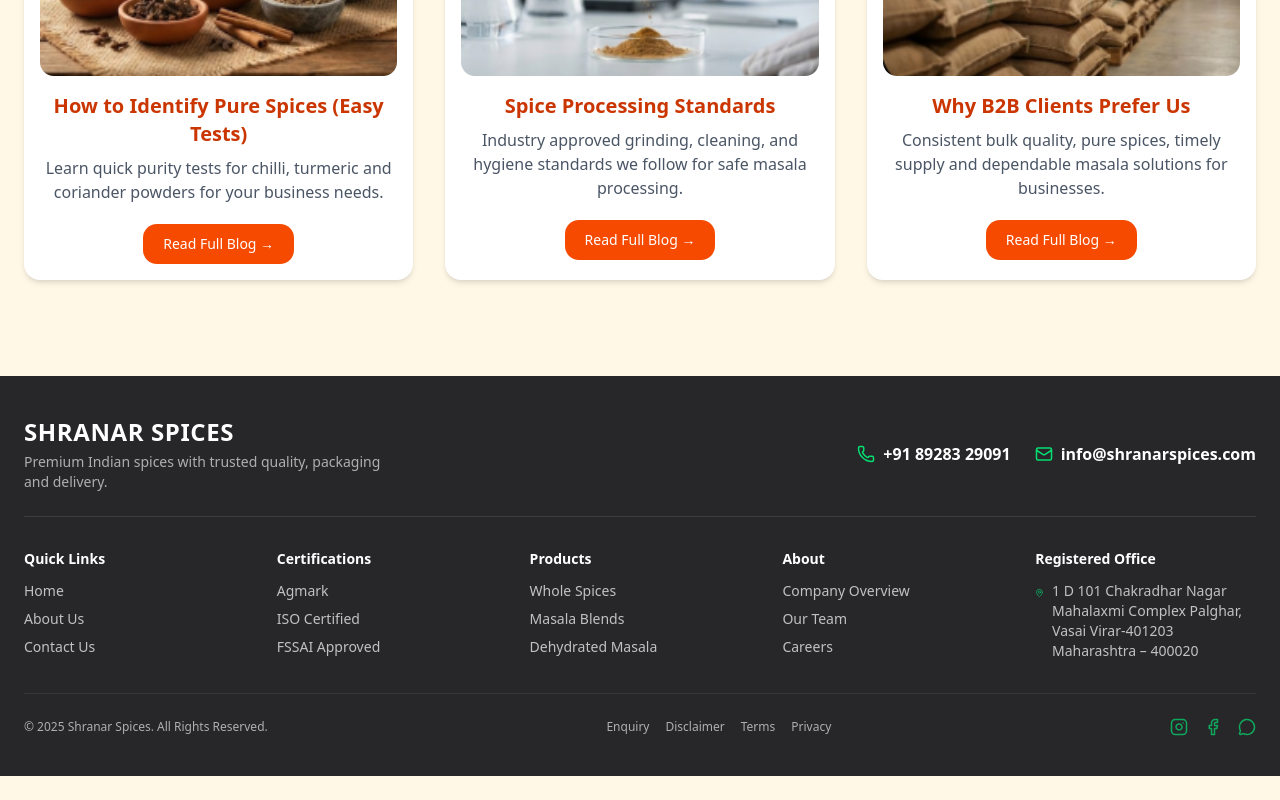
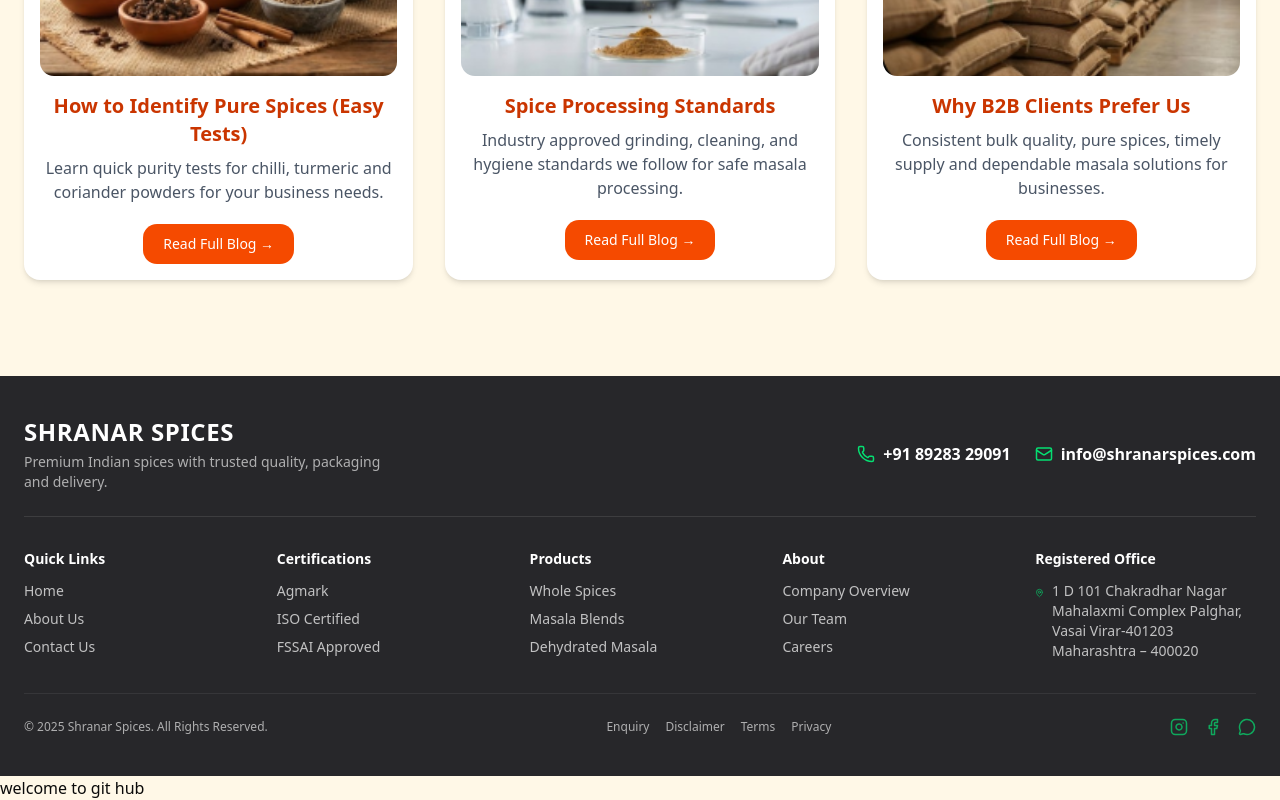
Before and after one commit to sureshchoudharysirvi/shranarspices, a Next.js app: page / in a window 1280 px wide. Shown: the part 2805-3605 px from the top of the page. Before the commit the page ends 3581 px from the top, so only its background shows below. Built offline with nearby package versions, Linux system fonts and the light colour scheme.

Commit message:
Update layout.js

```diff
--- a/app/layout.js
+++ b/app/layout.js
@@ -14,6 +14,7 @@ export default function RootLayout({ children }) {
         <Navbar />
         <main className="min-h-screen">{children}</main>
         <Footer />
+    <h1> welcome to git hub </h1>
       </body>
     </html>
   )
```
